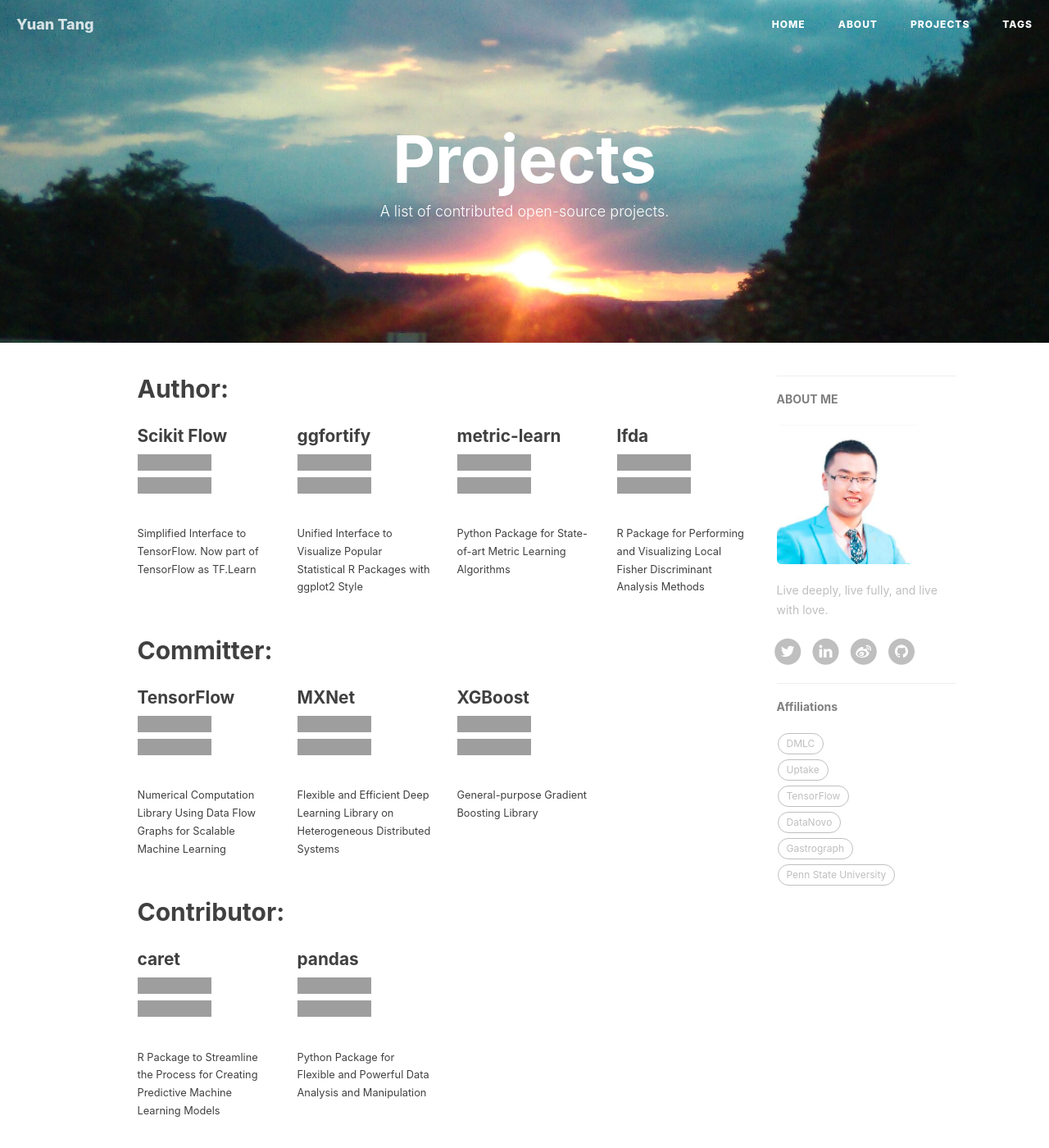
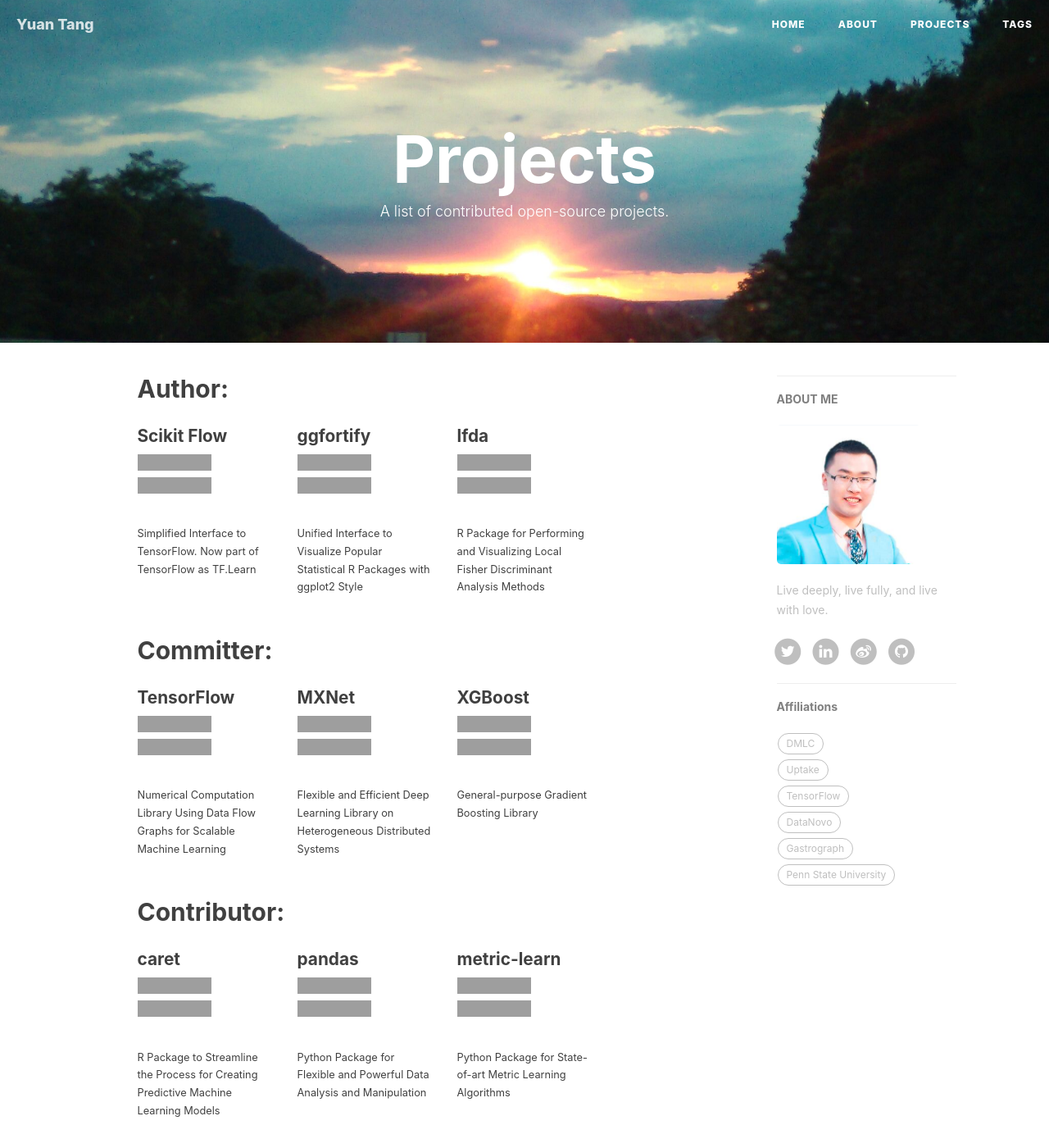
Before and after one commit to terrytangyuan/terrytangyuan.github.com, a Jekyll site: the page built from projects.html, in a window 1280 px wide and 1400 px high, cut to the strip 0-1400 px from the top of the window. Shown: the whole strip at 82% size. Built offline with Jekyll 4.4.1, drawn with Linux system fonts in a browser that asks for light colours; nearby versions of some CDN libraries; comment, search, counter and statistics services are not loaded; grey boxes are pictures that could not be loaded.

Commit message:
Update projects.html

```diff
--- a/projects.html
+++ b/projects.html
@@ -18,7 +18,6 @@
         <br>
       <p style="font-size:80%;"> Simplified Interface to TensorFlow. Now part of TensorFlow as TF.Learn </p>
     </div>
-
     <div class="col-md-3">
       <h3 style="font-size:130%;"><a href="https://github.com/sinhrks/ggfortify" >ggfortify</a></h3>
       <iframe src="https://ghbtns.com/github-btn.html?user=sinhrks&repo=ggfortify&type=star&count=true&v=2"
@@ -28,17 +27,6 @@
       <p style="font-size:80%;"> Unified Interface to Visualize Popular Statistical R Packages with ggplot2 Style
       </p>
     </div>
-
-    <div class="col-md-3">
-      <h3 style="font-size:130%;"><a href="https://github.com/all-umass/metric-learn" >metric-learn</a></h3>
-      <iframe src="https://ghbtns.com/github-btn.html?user=all-umass&repo=metric-learn&type=star&count=true&v=2"
-      frameborder="0" scrolling="0" width="120px" height="20px"></iframe>
-        <iframe src="https://ghbtns.com/github-btn.html?user=all-umass&repo=metric-learn&type=fork&count=true&v=2"
-      frameborder="0" scrolling="0" width="120px" height="20px"></iframe>
-      <p style="font-size:80%;"> Python Package for State-of-art Metric Learning Algorithms
-      </p>
-    </div>
-
     <div class="col-md-3">
       <h3 style="font-size:130%;"><a href="https://github.com/terrytangyuan/lfda" >lfda</a></h3>
       <iframe src="https://ghbtns.com/github-btn.html?user=terrytangyuan&repo=lfda&type=star&count=true&v=2"
@@ -101,6 +89,15 @@
       frameborder="0" scrolling="0" width="120px" height="20px"></iframe>
       <p style="font-size:80%;"> Python Package for Flexible and Powerful Data Analysis and Manipulation</p>
     </div>
+    <div class="col-md-3">
+      <h3 style="font-size:130%;"><a href="https://github.com/all-umass/metric-learn" >metric-learn</a></h3>
+      <iframe src="https://ghbtns.com/github-btn.html?user=all-umass&repo=metric-learn&type=star&count=true&v=2"
+      frameborder="0" scrolling="0" width="120px" height="20px"></iframe>
+        <iframe src="https://ghbtns.com/github-btn.html?user=all-umass&repo=metric-learn&type=fork&count=true&v=2"
+      frameborder="0" scrolling="0" width="120px" height="20px"></iframe>
+      <p style="font-size:80%;"> Python Package for State-of-art Metric Learning Algorithms
+      </p>
+    </div>
 </div>
 
 <!-- Handle Language Change -->
```
